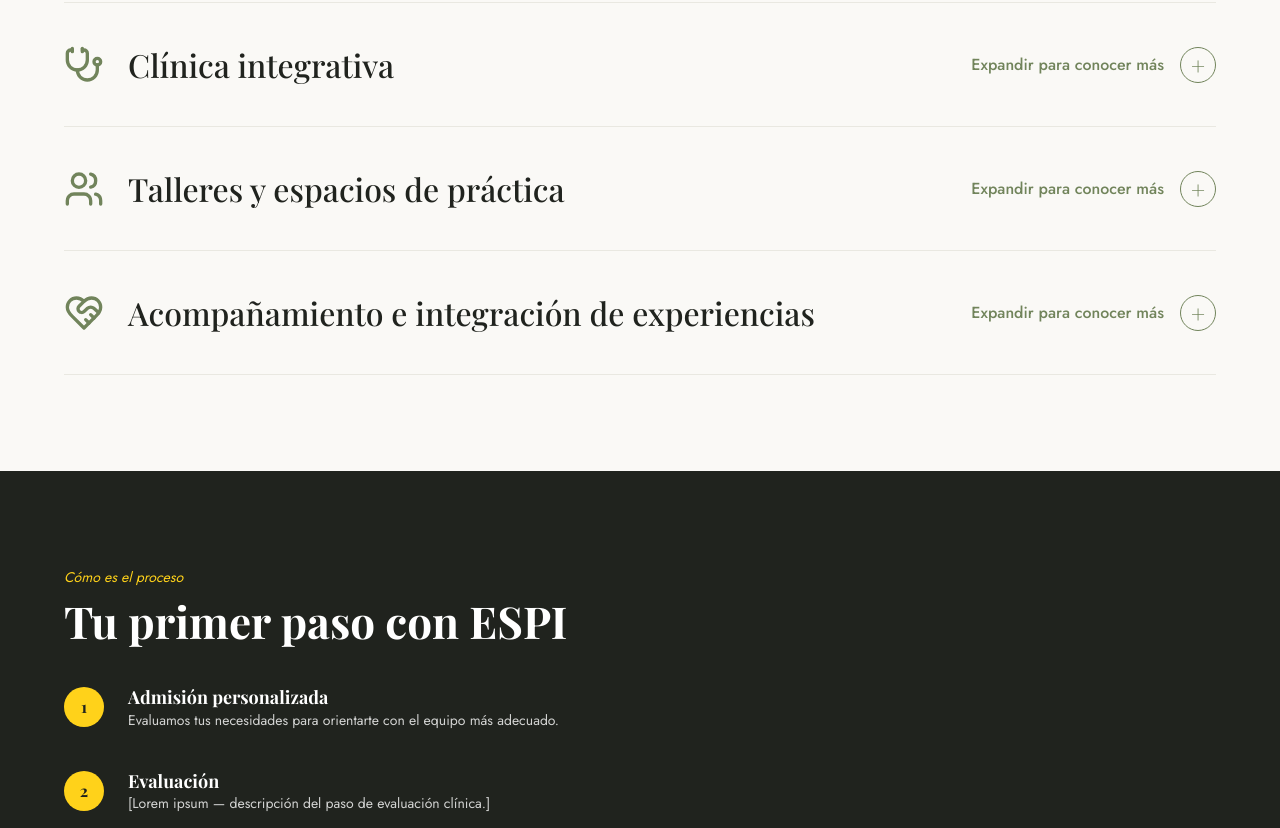
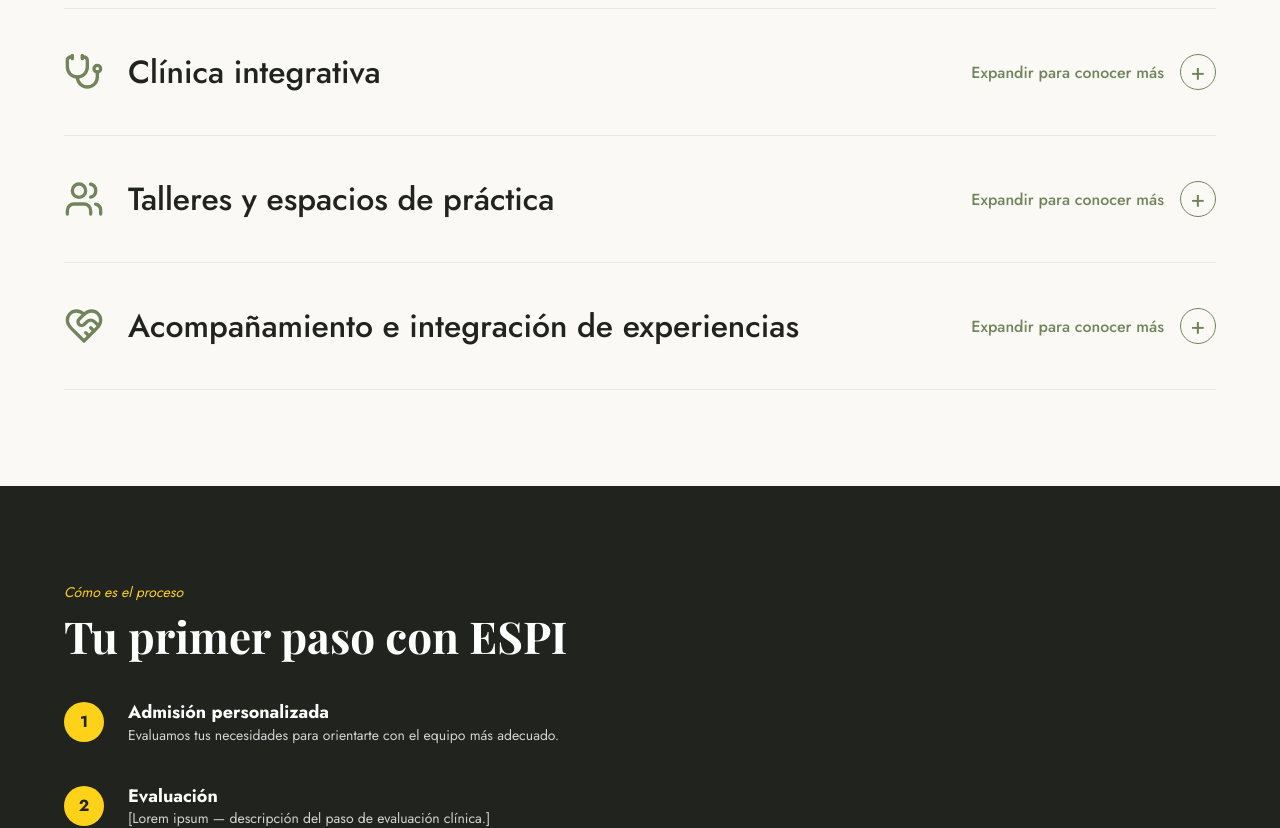
Before and after one commit to matiasbiasioli/espi-web, a React (Vite) app: page /servicios in a window 1280 px wide. Shown: the part 820-1648 px from the top of the page. Built offline with nearby package versions, Linux system fonts and the light colour scheme; a web font is replaced by a local one.

Commit message:
more changes

```diff
--- a/src/components/sections/Modality.css
+++ b/src/components/sections/Modality.css
@@ -54,7 +54,7 @@
 }
 
 .modality__placeholder span {
-  font-family: var(--font-heading);
+  font-family: var(--font-ui);
   font-size: var(--text-sm);
   color: var(--color-bg-dark);
   opacity: 0.6;
--- a/src/components/sections/Services.css
+++ b/src/components/sections/Services.css
@@ -92,7 +92,7 @@
 /* Nombre del servicio: ocupa el espacio del medio */
 .services__row-title {
   flex: 1;
-  font-family: var(--font-heading);
+  font-family: var(--font-ui);
   font-size: var(--text-xl);
   font-weight: 600;
   color: inherit;
--- a/src/components/ui/Accordion.css
+++ b/src/components/ui/Accordion.css
@@ -19,7 +19,7 @@
   border: none;
   text-align: left;
   padding: var(--space-md) 0;
-  font-family: var(--font-heading);
+  font-family: var(--font-ui);
   font-size: var(--text-lg);
   font-weight: 500;
   color: var(--color-text);
--- a/src/components/ui/CourseCard.css
+++ b/src/components/ui/CourseCard.css
@@ -41,7 +41,7 @@
 }
 
 .course-card__title {
-  font-family: var(--font-heading);
+  font-family: var(--font-ui);
   font-size: var(--text-lg);
   font-weight: 600;
   color: var(--color-text);
--- a/src/components/ui/TeamMember.css
+++ b/src/components/ui/TeamMember.css
@@ -54,7 +54,7 @@
 }
 
 .team-member__name {
-  font-family: var(--font-heading);
+  font-family: var(--font-ui);
   font-size: var(--text-2xl);
   font-weight: 600;
   color: var(--color-text);
--- a/src/pages/Institutional.css
+++ b/src/pages/Institutional.css
@@ -57,7 +57,7 @@
 }
 
 .institutional-timeline__stat strong {
-  font-family: var(--font-heading);
+  font-family: var(--font-ui);
   font-size: var(--text-2xl);
   line-height: 1;
 }
@@ -105,7 +105,7 @@
   gap: var(--space-md);
   padding: var(--space-md) 0;
   border-bottom: 1px solid rgba(255, 255, 255, 0.15);
-  font-family: var(--font-heading);
+  font-family: var(--font-ui);
   font-size: var(--text-lg);
 }
 
--- a/src/pages/Services.css
+++ b/src/pages/Services.css
@@ -73,7 +73,7 @@
   border-radius: var(--radius-full);
   background-color: var(--color-yellow);
   color: var(--color-bg-dark);
-  font-family: var(--font-heading);
+  font-family: var(--font-ui);
   font-weight: 700;
   display: flex;
   align-items: center;
@@ -81,7 +81,7 @@
 }
 
 .services-process__step h3 {
-  font-family: var(--font-heading);
+  font-family: var(--font-ui);
   font-size: var(--text-lg);
   margin-bottom: 2px;
 }
```
